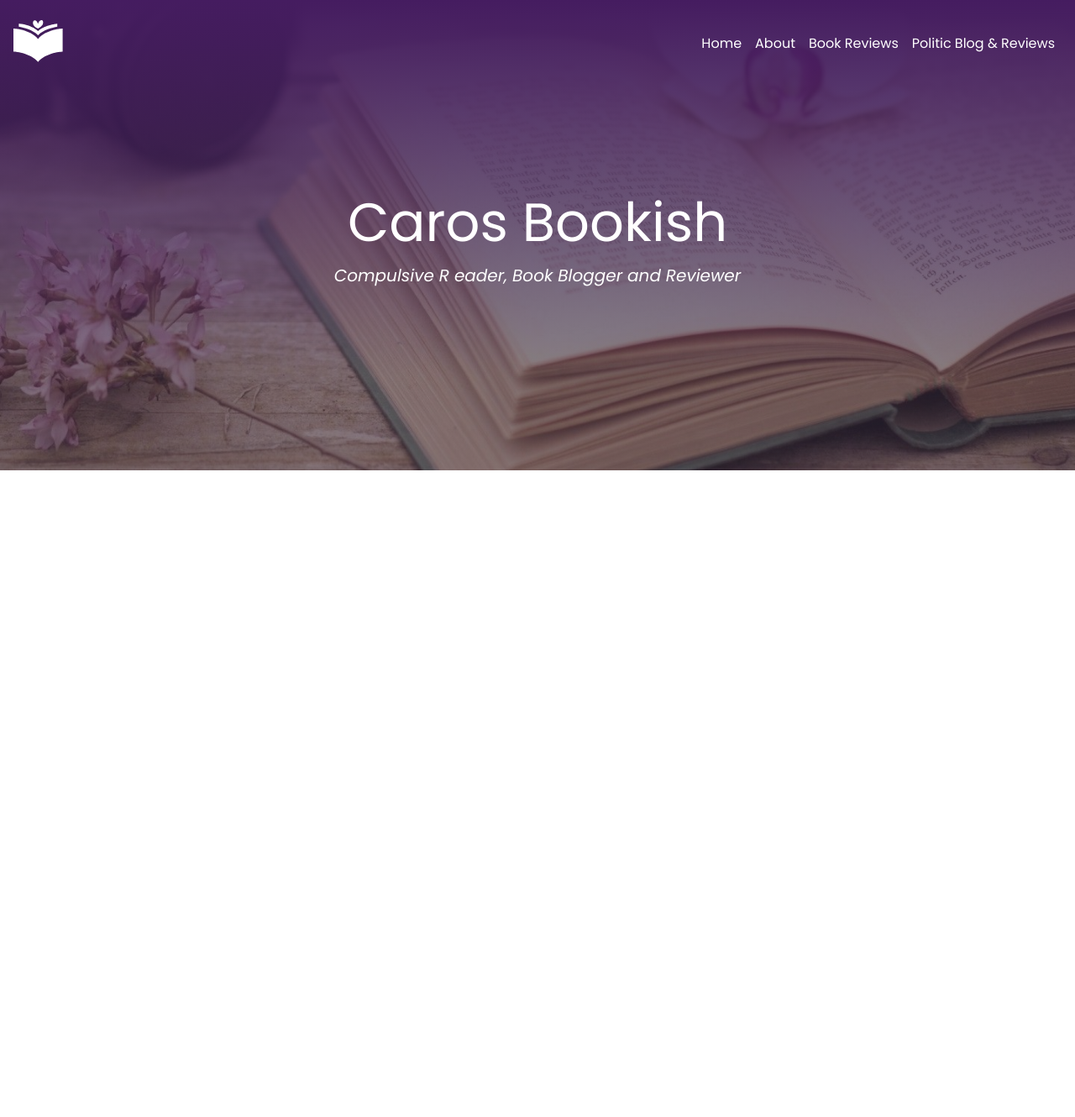
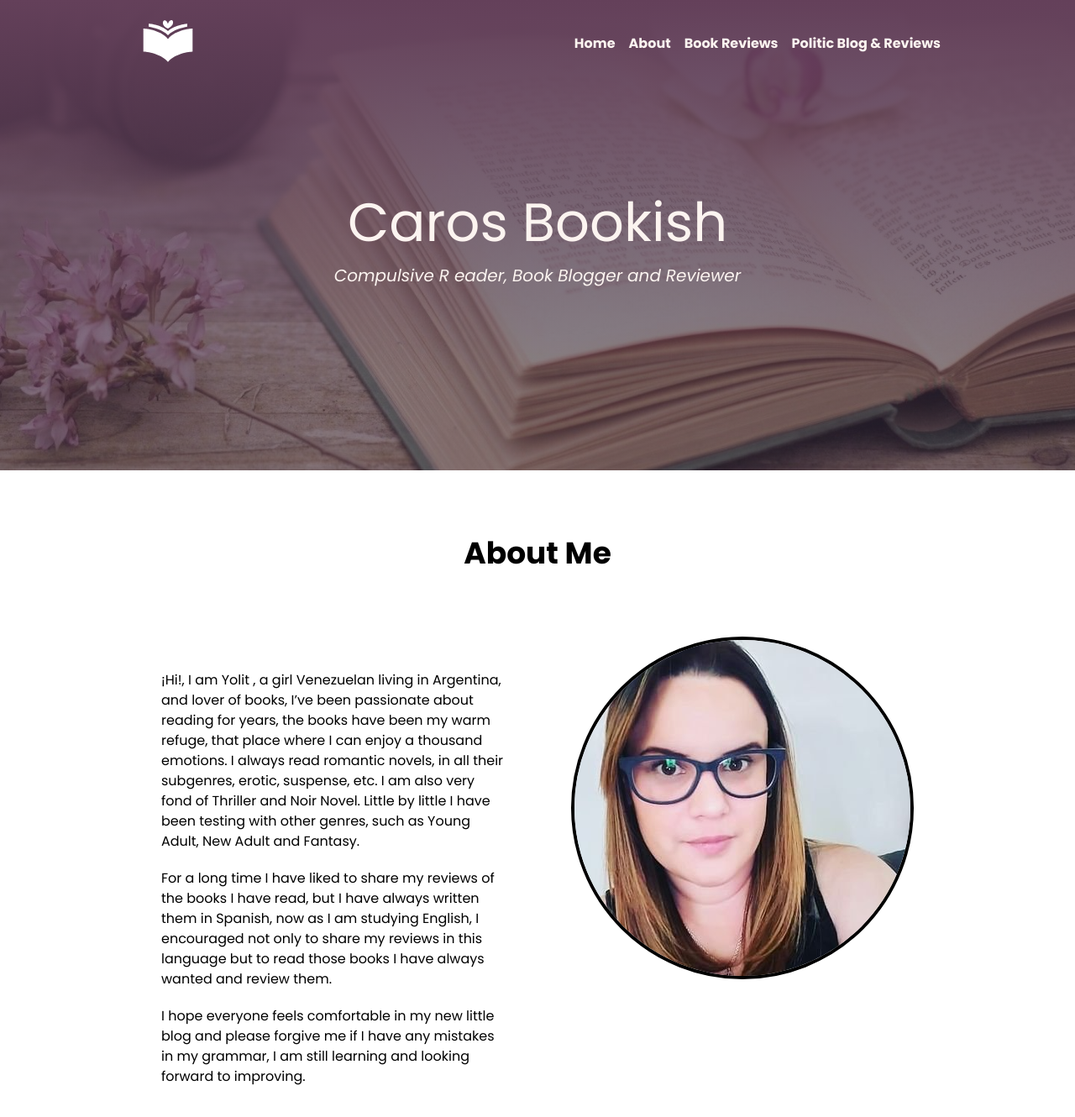
Before and after one commit to ajur91/carosbookish, a Nuxt app: page /about in a window 1280 px wide. Shown: the top 1330 px of the page at 84% size. Before the commit the page ends 800 px from the top, so only its background shows below. Built offline with nearby package versions, Linux system fonts and the light colour scheme.

Commit message:
Ajuste de maquetado

```diff
--- a/assets/css/tailwind.css
+++ b/assets/css/tailwind.css
@@ -1,6 +1,12 @@
 @import "tailwindcss/base";
 @import "tailwindcss/components";
 @import "tailwindcss/utilities";
+
+*,
+*:before,
+*:after {
+  @apply box-border m-0;
+}
 
 .hero img {
     height: 65vh;
--- /dev/null
+++ b/assets/js/api.js
@@ -0,0 +1,17 @@
+const fetchData = async () => {
+    try {
+        const res = await fetch('https://pokeapi.co/api/v2/pokemon/');
+        const json = await res.json();
+        console.log(json)
+
+    } catch (error) {
+        console.log(error)
+    }
+}
+
+function getRandom(min, max) {
+    return Math.floor(Math.random() * (max -min)) +min;
+}
+
+fetchData();
+console.log(getRandom(1, 151))
--- a/components/ui/Hero.vue
+++ b/components/ui/Hero.vue
@@ -1,8 +1,8 @@
 <template>
-    <div id="hero" class="hero-img">
+    <div id="hero" class="hero-img hero-pattern">
         <div class="home-main flex flex-col justify-center items-center">
-            <h1 class="text-white text-6xl">{{title}}</h1>
-            <h3 class="text-xl italic text-white">{{subTitle}}</h3>
+            <h1 class="text-bookish-light text-6xl">{{title}}</h1>
+            <h3 class="text-xl italic text-bookish-light">{{subTitle}}</h3>
         </div>
     </div>
 </template>
@@ -25,7 +25,7 @@ export default {
 }
 
 .hero-img {
-  background-image: linear-gradient(180deg, #451C60 0%, #352F4496 80%), url("~assets/bg.jpg");
+  background-image: linear-gradient(180deg, #64405a 0%, #352F4496 80%), url("~assets/bg.jpg");
   background-position: center;
   background-repeat: no-repeat;
   background-size: cover;
--- a/components/ui/NavBar.vue
+++ b/components/ui/NavBar.vue
@@ -2,12 +2,12 @@
     <div id="navbar" class="p-4 mt-0 fixed w-full z-10 top-0">
         <div class="container mx-auto flex justify-between mt-2">
             <nuxt-link to="/" class="brand">
-                <Logo />
+                <Logo class="w-24"/>
             </nuxt-link>
             <nav>
                 <ul class="flex justify-center">
                     <li v-for="(link, index) in links" :key="index" class="px-2 py-4">
-                        <nuxt-link class="link text-white text-md" :to="link.url">
+                        <nuxt-link class="link text-bookish-light text-md font-bold" :to="link.url">
                             {{ link.name }}
                         </nuxt-link>
                     </li>
@@ -32,8 +32,8 @@ export default {
         scrollFunction() {
             window.onscroll = () => {
                 if (document.body.scrollTop > 100 || document.documentElement.scrollTop > 50) {
-                    document.getElementById("navbar").style.background = "#451C60";
-                    document.getElementById("navbar").style.color = "#ffffff";
+                    document.getElementById("navbar").style.background = "#64405a";
+                    document.getElementById("navbar").style.color = "#FCF4F0";
                     document.getElementById("navbar").style.transition = "all 0.5s";
                 } else {
                     document.getElementById("navbar").style.background = "none";
--- a/layouts/default.vue
+++ b/layouts/default.vue
@@ -1,16 +1,3 @@
 <template>
-  <div>
-  <NavBar/>
-  <Hero/>
-    <Nuxt />
-  </div>
+  <Nuxt />
 </template>
-
-<style>
-*,
-*::before,
-*::after {
-  box-sizing: border-box;
-  margin: 0;
-}
-</style>
--- /dev/null
+++ b/pages/about/index.vue
@@ -0,0 +1,57 @@
+<template>
+<div>
+    <NavBar/>
+    <Hero/>
+    <section>
+        <div class="container mx-auto">
+            <div class="flex justify-center p-8">
+                <h3 class="text-center text-4xl font-semibold text-purple-400 py-10">{{ titleSection }}</h3>
+            </div>
+            <div class="about-me lg:grid lg:grid-cols-2 md:grid md:grid-cols-1 sm:grid sm:grid-cols-1">
+                <div class="description sm:p-10">
+                    <p class="text-gray-700">
+                        ¡Hi!, I am Yolit , a girl Venezuelan living in Argentina, and lover of books, I’ve been passionate about reading for years, the books have been my warm refuge, that place where I can enjoy a thousand emotions. I always read romantic novels, in all their subgenres, erotic, suspense, etc. I am also very fond of Thriller and Noir Novel. Little by little I have been testing with other genres, such as Young Adult, New Adult and Fantasy.
+                    </p>
+
+                    <p class="mt-5 text-gray-700">
+                        For a long time I have liked to share my reviews of the books I have read, but I have always written them in Spanish, now as I am studying English, I encouraged not only to share my reviews in this language but to read those books I have always wanted and review them.
+                    </p>
+
+                    <p class="mt-5 text-gray-700">
+                        I hope everyone feels comfortable in my new little blog and please forgive me if I have any mistakes in my grammar, I am still learning and looking forward to improving.
+                    </p>
+                </div>
+                <div class="flex justify-center lg:order-1 md:grid md:order-first md:mb-5 sm:grid sm:order-first sm:mb-5">
+                    <img src="~/assets/me.jpg" alt="Yolit" class="rounded-full border-4 border-pink-300">
+                </div>
+            </div>
+        </div>
+    </section>
+</div>
+</template>
+
+<script>
+export default {
+    name: 'About me',
+    data() {
+        return {
+            titleSection: 'About Me'
+        }
+    },
+
+    head: {
+    title: 'About me',
+    meta: [
+      {
+        hid: 'About me',
+        name: 'About me',
+        content: 'About me'
+      }
+    ],
+  }
+}
+</script>
+
+<style scoped>
+
+</style>
--- a/pages/index.vue
+++ b/pages/index.vue
@@ -1,5 +1,7 @@
 <template>
 	<div>
+		<NavBar/>
+  		<Hero/>
 		<section class="container mx-auto mt-32 top-reviews">
 			<carousel
 			:autoplay="true"
@@ -14,69 +16,60 @@
 					</div>
 					<div class="flex flex-col justify-center top-review-summary">
 						<div class="-top-review-author">
-							<h2 class="text-4xl font-semibold">{{book.title}}</h2>
+							<h2 class="text-4xl font-semibold text-bookish-main">{{book.title}}</h2>
 						</div>
 						<div class="flex top-review-tags mt-2">
-							<h3 class="text-xl font-bold">{{book.authors[0]}} - {{book.editorials[0]}}</h3>
+							<h3 class="text-xl font-bold text-bookish-second">{{book.authors[0]}} - {{book.editorials[0]}}</h3>
 						</div>
 						<div class="top-review-preview mt-5">
-							<p class=" text-sm text-gray-700">{{book.summary}}</p>
+							<p class=" text-sm text-bookish-gray">{{book.summary}}</p>
 						</div>
-						<button class="rounded px-4 py-3 bg-pink-500 mt-5 text-white cursor-pointer w-40">Leer Resena</button>
+						<button class="rounded px-4 py-3 bg-bookish-primary mt-5 text-bookish-white font-bold cursor-pointer w-40 hover:opacity-75 transition duration-500 ease-in-out">Leer Resena</button>
 					</div>
 				</div>
 			</carousel>
 		</section>
 
 		<section class="mt-24">
-			<div class="latest-reviews bg-red-100 p-10">
-				<h3 class="text-center text-4xl font-semibold text-purple-400 py-10">Latest Reviews</h3>
+			<div class="latest-reviews p-10">
+				<div class="section-title">
+					<h3 class="text-center text-4xl font-semibold text-bookish-main py-10">Latest Reviews</h3>
+				</div>
 				<div class="min-h-full w-full flex items-center">
 					<div class="container mx-auto flex flex-wrap justify-center">
 						<div
 						v-for="(book, item) in books" :key="item"
-						class="bg-white w-full max-w-sm rounded-xl flex flex-col mx-auto mb-10 mt-2 shadow-md md:ml-4 md:mr-4">
+						class="bg-bookish-white w-full max-w-sm rounded-xl border-bookish-dark flex flex-col mx-auto mb-10 mt-2 shadow-md md:ml-4 md:mr-4">
 							<img :src="book.image" class="object-cover h-64 hover:opacity-75 transition duration-500 ease-in-out rounded-t-xl">
 							<div class="mt-2 h-56 p-4">
-								<h2 class="font-bold text-black text-2xl text-center">{{book.title}}</h2>
-								<h3 class="font-semibold text-gray-700 text-lg text-center mt-2">{{book.authors[0]}}</h3>
+								<h2 class="font-bold text-black text-2xl text-center text-bookish-main">{{book.title}}</h2>
+								<h3 class="font-semibold text-bookish-second text-lg text-center mt-2">{{book.authors[0]}}</h3>
 								<p class="text-gray-600 text-base mt-5">{{book.summary}}</p>
 							</div>
 							<div class="mt-4 flex justify-between items-center p-4">
 								<div class="ml-2">
-									<h3 class="text-gray-700 text-base font-semibold">{{book.editorials[0]}}</h3>
+									<h3 class=" text-bookish-primary text-base font-semibold">{{book.editorials[0]}}</h3>
 								</div>
 								<div class="mr-2">
-									<a href="#" class="uppercase text-purple-600 text-xs font-bold hover:text-purple-400 transition duration-500 ease-in-out">Read more</a>
+									<a href="#" class="uppercase text-bookish-main text-xs font-bold hover:opacity-75 transition duration-500 ease-in-out">Read more</a>
 								</div>
 							</div>
 						</div>
 					</div>
 				</div>
-
 				<!-- Pagination -->
 				<div class="pagination container mx-auto p-4">
 					<ul class="flex justify-center">
 						<li class="p-2">
-							<a href="#" class="px-4 py-2 text-gray-700 hover:bg-purple-500 hover:text-white">«</a>
+							<a href="#" class="px-4 py-2 text-bookish-gray hover:bg-bookish-main hover:text-bookish-white">«</a>
 						</li>
 						<li class="p-2">
-							<a href="#" class="px-4 py-2 text-gray-700 hover:bg-purple-500 hover:text-white active:bg-green-700">1</a>
+							<a href="#" class="px-4 py-2 text-bookish-gray hover:bg-bookish-main hover:text-bookish-white active:bg-green-700">
+								1
+							</a>
 						</li>
 						<li class="p-2">
-							<a href="#" class="px-4 py-2 text-gray-700 hover:bg-purple-500 hover:text-white">2</a>
-						</li>
-						<li class="p-2">
-							<a href="#" class="px-4 py-2 text-gray-700 hover:bg-purple-500 hover:text-white">3</a>
-						</li>
-						<li class="p-2">
-							<a href="#" class="px-4 py-2 text-gray-700 hover:bg-purple-500 hover:text-white">4</a>
-						</li>
-						<li class="p-2">
-							<a href="#" class="px-4 py-2 text-gray-700 hover:bg-purple-500 hover:text-white">5</a>
-						</li>
-						<li class="p-2">
-							<a href="#" class="px-4 py-2 text-gray-700 hover:bg-purple-500 hover:text-white">»</a>
+							<a href="#" class="px-4 py-2 text-bookish-gray hover:bg-bookish-main hover:text-bookish-white">»</a>
 						</li>
 					</ul>
 				</div>
@@ -86,17 +79,24 @@
 </template>
 
 <script>
+import axios from 'axios';
+
 export default {
 	data() {
 		return {
 			books: [],
 		}
 	},
-	async fetch() {
-        this.books = await fetch(
-            'http://carosbookish.com/web/admin_dev.php/api/book/list?limit=6'
-            ).then(res => res.json())
-	},
+	 async fetch() {
+		 this.books = await fetch('http://carosbookish.com/web/admin_dev.php/api/book/list?limit=6')
+		 .then(res => res.json())
+	 },
+
+	// computed: {
+	// 	apiBooks() {
+	// 		return `http://carosbookish.com/web/admin_dev.php/api/book/list?limit=6`;
+	// 	},
+	// },
 }
 </script>
 
@@ -104,7 +104,7 @@ export default {
 .top-reviews:before {
 	content: '';
 	position: absolute;
-	background: #fceef5;
+	background: #C6CEBE;
 	width: 35%;
 	height: 60%;
 	left: 0;
--- a/tailwind.config.js
+++ b/tailwind.config.js
@@ -1,19 +1,35 @@
 module.exports = {
-    future: {
-    // removeDeprecatedGapUtilities: true,
-    // purgeLayersByDefault: true,
-    },
+  future: {},
   purge: [],
   theme: {
-    extend: {},
+    colors: {
+      'bookish': {
+        dark: '#64405a',
+        main: '#9f7189',
+        medium: '#EDD5D8',
+        light: '#FCF4F0',
+        primary: '#cebdb6',
+        second: '#C6CEBE',
+        gray: '#494949',
+        white: '#FEFEFE',
+      }
+    },
+    screens: {
+      sm: "480px",
+      md: "768px",
+      lg: "976px",
+      xl: "1440px"
+    },
+    extend: {
+    },
     fontFamily: {
-       'sans': ['Poppins', 'sans-serif'],
+      sans: ["Poppins", "sans-serif"]
     }
   },
   variants: {
     extend: {
-        backgroundColor: ['active'],
+      backgroundColor: ["active"]
     }
   },
-    plugins: [],
-}
+  plugins: []
+};
```
Also changed, not shown: assets/me.jpg (added). Lines whose indentation alone changed are shown as unchanged.
